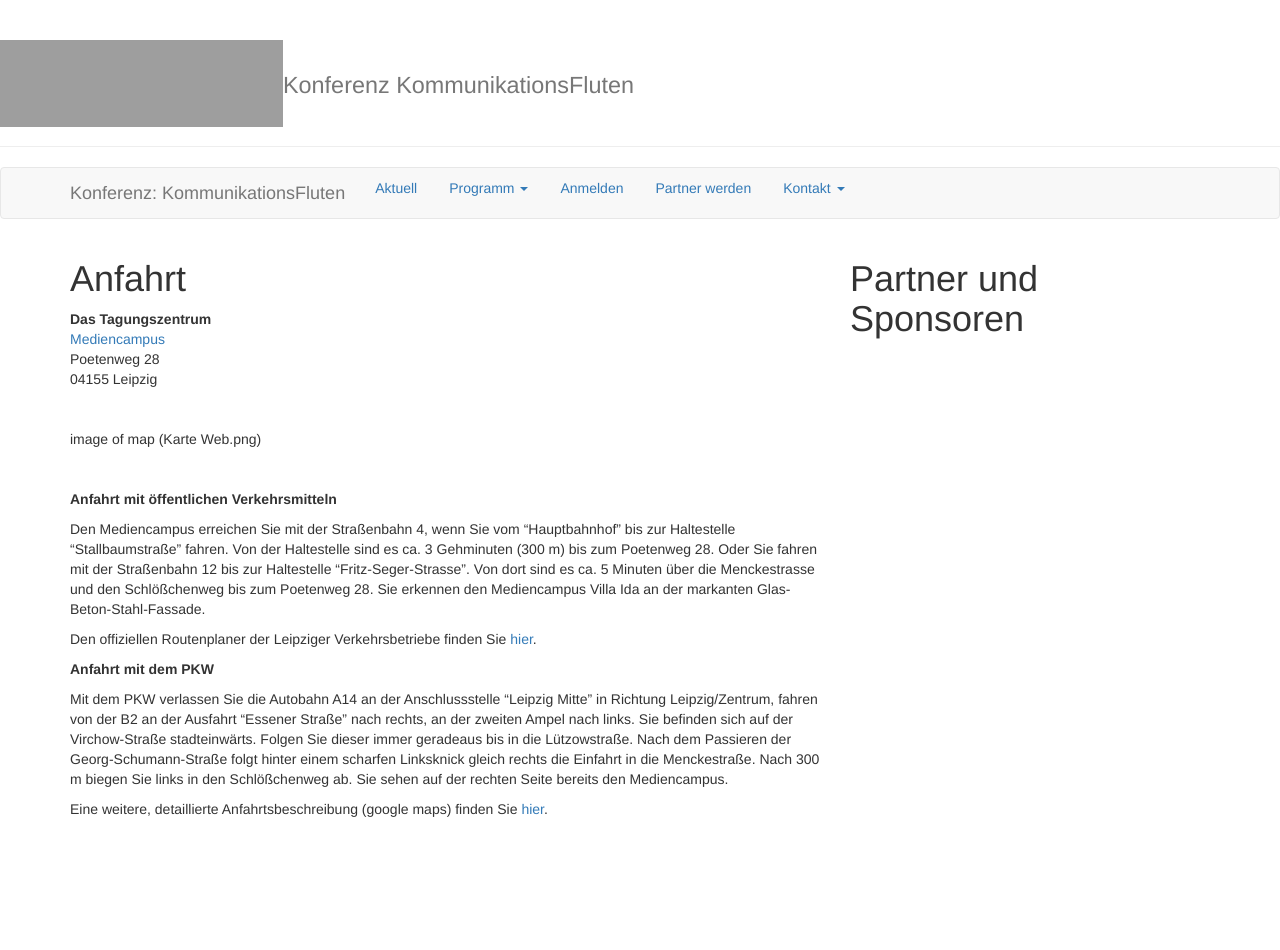
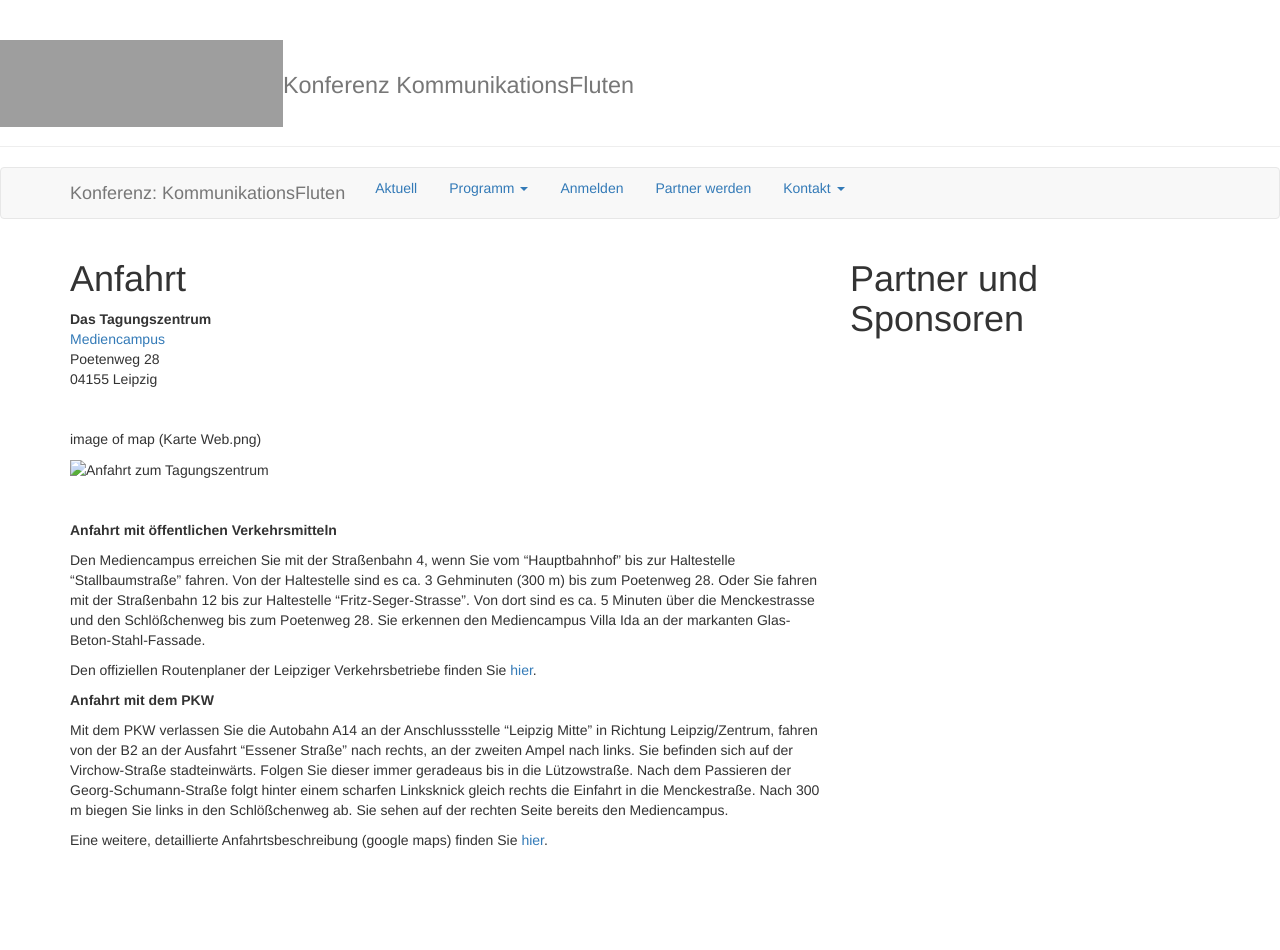
Before and after one commit to susedev/test, a Jekyll site: the page built from anfahrt.html, in a window 1280 px wide. Built offline with Jekyll 4.4.1, drawn with Linux system fonts in a browser that asks for light colours; before the commit the page ends 919 px from its top, so only the background shows below that; grey boxes are pictures that could not be loaded.

Commit message:
Edit from JekyllCMS

```diff
--- a/anfahrt.html
+++ b/anfahrt.html
@@ -9,6 +9,8 @@ Poetenweg 28<br />
 <p class="csc-header csc-header-n1">&nbsp;</p>
 
 <p class="csc-header csc-header-n1">image of map (Karte Web.png)</p>
+
+<p class="csc-header csc-header-n1"><img alt="Anfahrt zum Tagungszentrum" src="{{ site.base_url }}/media/karte-web.png" style="width: 300px; height: 318px;" /></p>
 
 <p class="csc-header csc-header-n1">&nbsp;</p>
 
```
